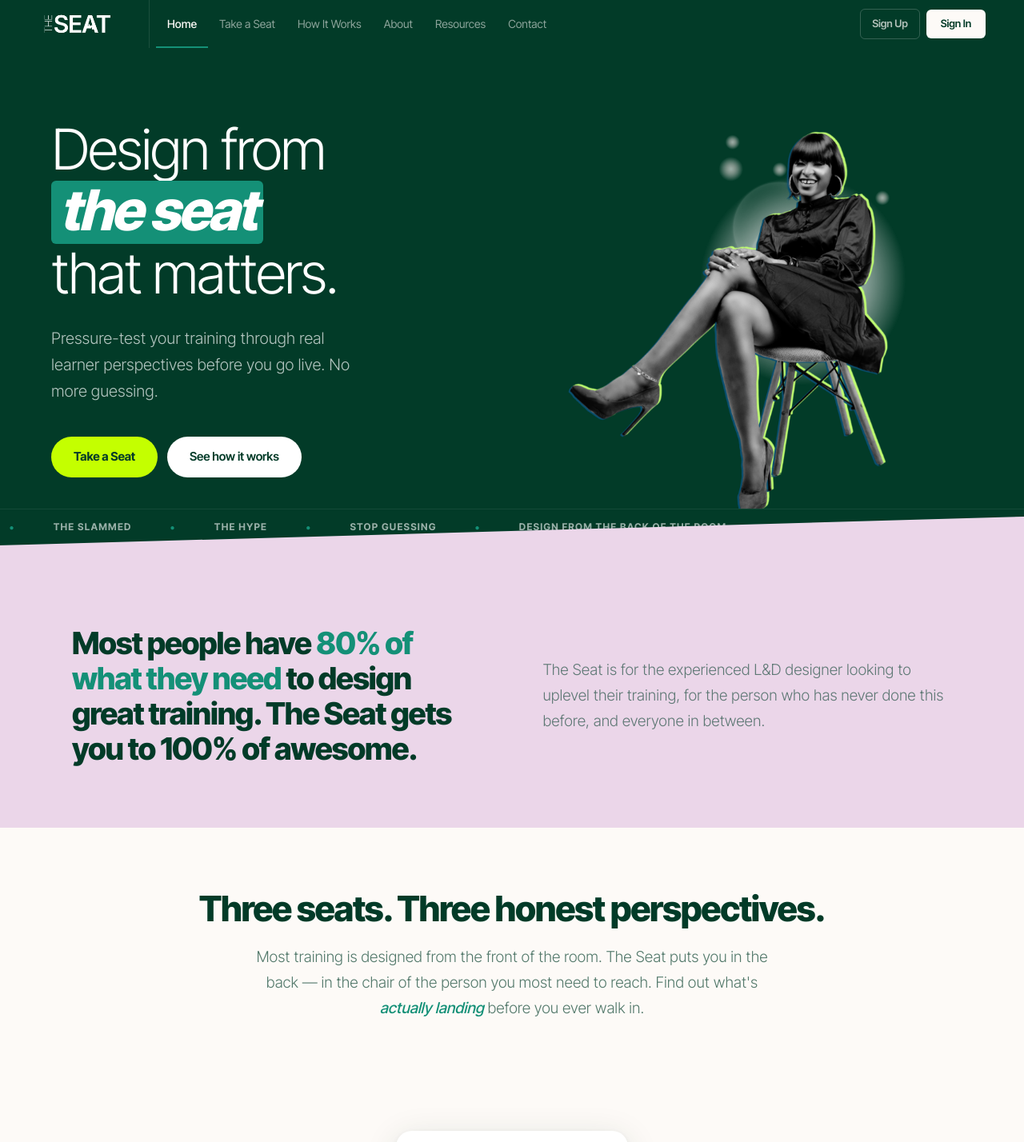
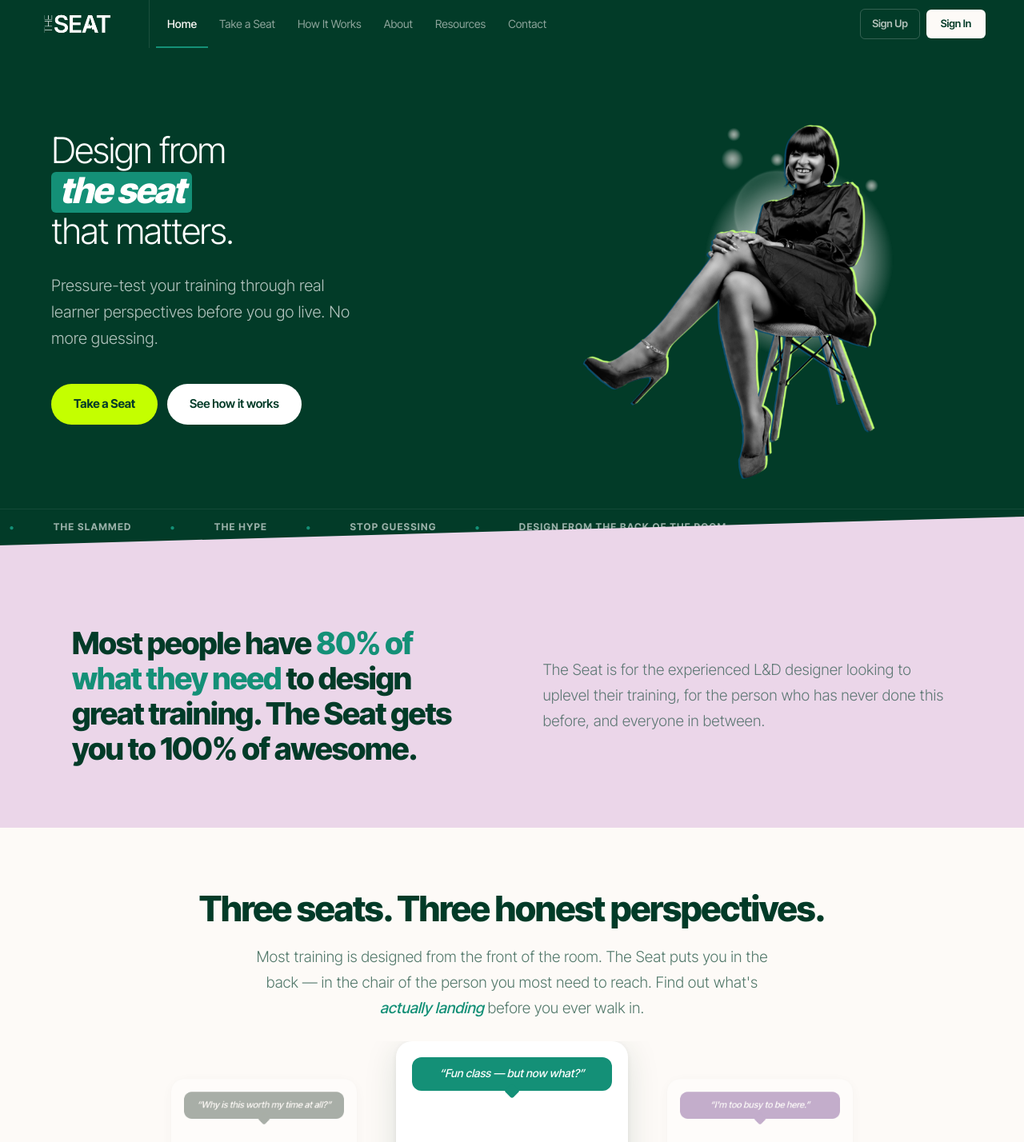
Before and after one commit to design-jules/the-seat, a Next.js app: page / in a window 1280 px wide. Shown: the top 1428 px of the page at 80% size. Built offline with nearby package versions, Linux system fonts and the light colour scheme; no server answers; grey boxes are pictures that could not be loaded.

Commit message:
Fix hero wrapping + dead space; collapse carousel gap above cards

```diff
--- a/app/globals.css
+++ b/app/globals.css
@@ -212,7 +212,7 @@ h3.card-title {
 .hero-content {
   grid-column: 1; grid-row: 1;
   background: transparent;
-  padding: clamp(56px, 7vw, 96px) clamp(40px, 5vw, 72px);
+  padding: 0 clamp(40px, 5vw, 72px);
   display: flex;
   flex-direction: column;
   justify-content: center;
@@ -226,6 +226,7 @@ h3.card-title {
   margin-bottom: 28px;
   line-height: 1.06;
   font-weight: 300; /* light — lets "the seat" carry the weight */
+  font-size: clamp(30px, 3.5vw, 60px); /* override global display so headline never wraps in 46% column */
 }
 
 /* "the seat" — bold italic teal box */
@@ -1205,7 +1206,7 @@ blockquote.pull p {
 .problem-section p em { font-style: italic; color: var(--jungle); font-weight: 500; }
 
 /* Meet Your Learners */
-.meet-section { background: var(--cream); }
+.meet-section { background: var(--cream); padding-bottom: 0; }
 .meet-headline {
   font-size: clamp(28px, 3.5vw, 44px);
   font-weight: 800;
@@ -1415,7 +1416,7 @@ blockquote.pull p {
 /* ── Peek Carousel (PersonaCycler) ──────────────────────────── */
 .cycler-section {
   background: var(--cream);
-  padding: clamp(20px,3vw,36px) 0 clamp(24px,3vw,40px);
+  padding: 0 0 clamp(24px,3vw,40px);
   overflow: hidden;
 }
 
```
